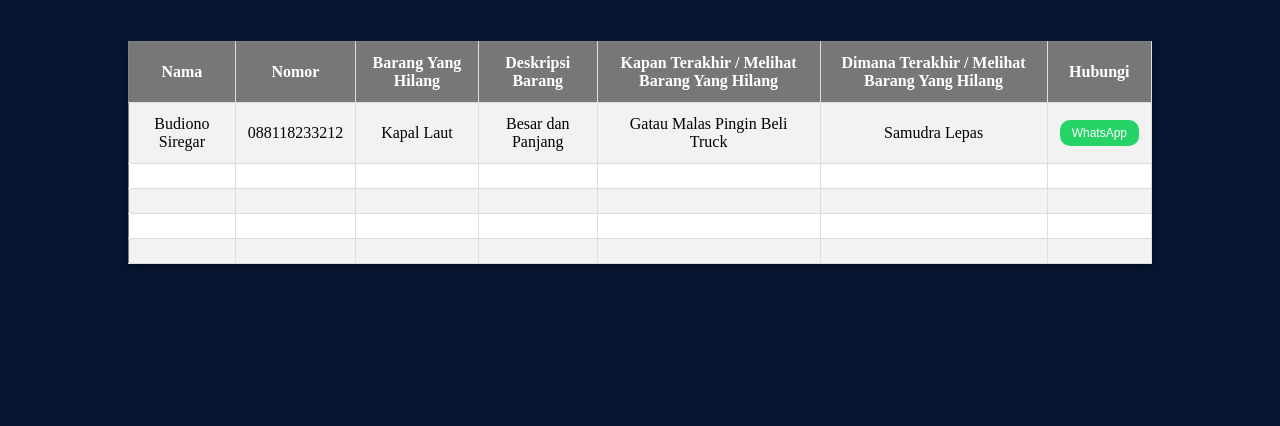
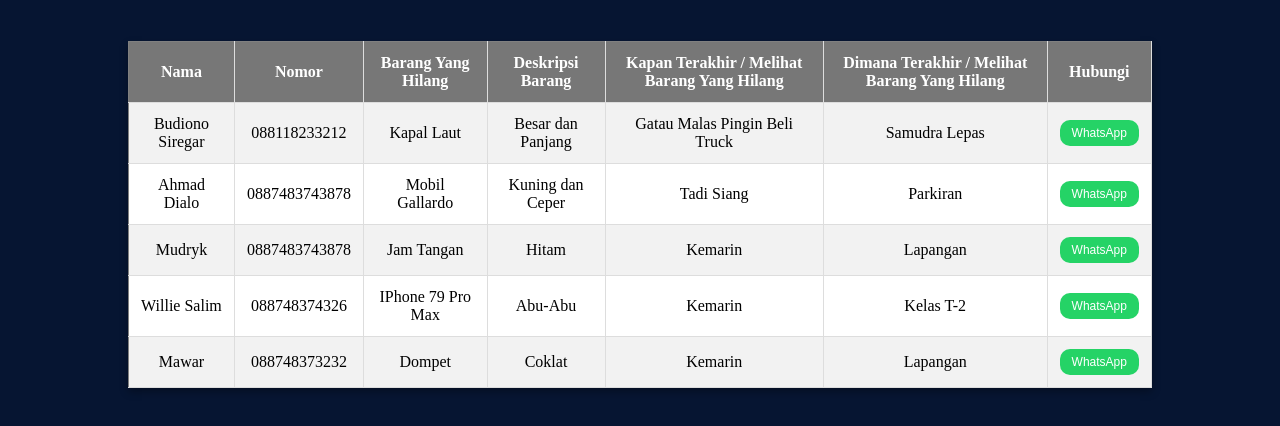
Before and after one commit to rifqiadrianto007/ReFind, a plain HTML site: page HTML/page-3.html in a window 1280 px wide. Shown: the part 324-750 px from the top of the page. Drawn offline with Linux system fonts and the light colour scheme.

Commit message:
update table

```diff
--- a/HTML/page-3.html
+++ b/HTML/page-3.html
@@ -41,43 +41,47 @@
             </td>
         </tr>
         <tr>
-            <td></td>
-            <td></td>
-            <td></td>
-            <td></td>
-            <td></td>
-            <td></td>
+            <td>Ahmad Dialo</td>
+            <td>0887483743878</td>
+            <td>Mobil Gallardo</td>
+            <td>Kuning dan Ceper</td>
+            <td>Tadi Siang</td>
+            <td>Parkiran</td>
             <td>
+                <button onclick="redirWhatsapp()">WhatsApp</button>
             </td>
         </tr>
         <tr>
-            <td></td>
-            <td></td>
-            <td></td>
-            <td></td>
-            <td></td>
-            <td></td>
+            <td>Mudryk</td>
+            <td>0887483743878</td>
+            <td>Jam Tangan</td>
+            <td>Hitam</td>
+            <td>Kemarin</td>
+            <td>Lapangan</td>
             <td>
+                <button onclick="redirWhatsapp()">WhatsApp</button>
             </td>
         </tr>
         <tr>
-            <td></td>
-            <td></td>
-            <td></td>
-            <td></td>
-            <td></td>
-            <td></td>
+            <td>Willie Salim</td>
+            <td>088748374326</td>
+            <td>IPhone 79 Pro Max</td>
+            <td>Abu-Abu</td>
+            <td>Kemarin</td>
+            <td>Kelas T-2</td>
             <td>
+                <button onclick="redirWhatsapp()">WhatsApp</button>
             </td>
         </tr>
         <tr>
-            <td></td>
-            <td></td>
-            <td></td>
-            <td></td>
-            <td></td>
-            <td></td>
+            <td>Mawar</td>
+            <td>088748373232</td>
+            <td>Dompet</td>
+            <td>Coklat</td>
+            <td>Kemarin</td>
+            <td>Lapangan</td>
             <td>
+                <button onclick="redirWhatsapp()">WhatsApp</button>
             </td>
         </tr>
     </table>
```
Also changed, not shown: HTML/page-4.html (+24 -18 lines).
